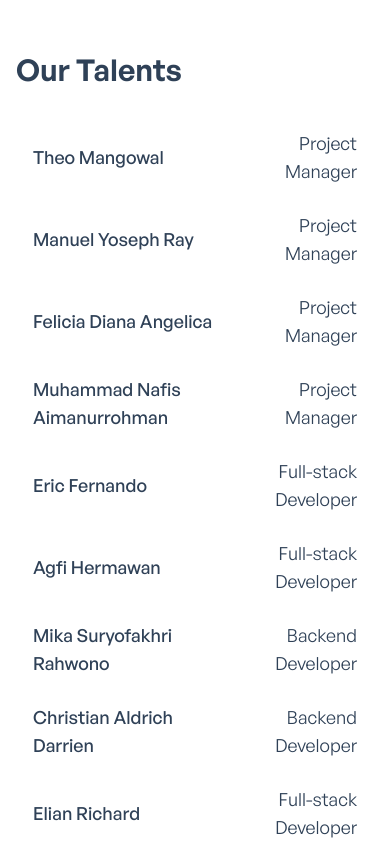
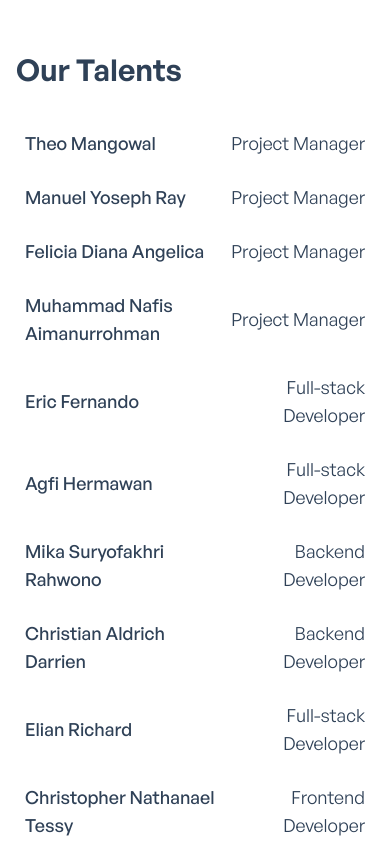
Before and after one commit to fragern/newtn-website, a Next.js app: page /about in a window 390 px wide. Shown: the part 1620-2464 px from the top of the page. Built offline with nearby package versions, Linux system fonts and the light colour scheme; no server answers.

Commit message:
[style] talent card mobile view

```diff
--- a/src/app/_components/NewtnTalentCard.tsx
+++ b/src/app/_components/NewtnTalentCard.tsx
@@ -8,7 +8,7 @@ interface NewtnTalentCardProps {
 const NewtnTalentCard: React.FC<NewtnTalentCardProps> = ({ talent }) => {
   return (
     <Link href={talent.linkedIn} target="_blank" className="w-full">
-      <div className="hover:bg-primary/5 mb-2 flex w-full flex-row items-center justify-between rounded-full border border-transparent px-4 py-2 transition-all duration-300 ease-in-out hover:border-primary hover:shadow-md">
+      <div className="hover:bg-primary/5 mb-2 flex w-full flex-row items-center justify-between rounded-full border border-transparent px-2 py-2 transition-all duration-300 ease-in-out hover:border-primary hover:shadow-md sm:px-4">
         <p className="w-3/5 text-lg font-medium text-primary transition-colors duration-300 sm:text-3xl">
           {talent.name}
         </p>
```
